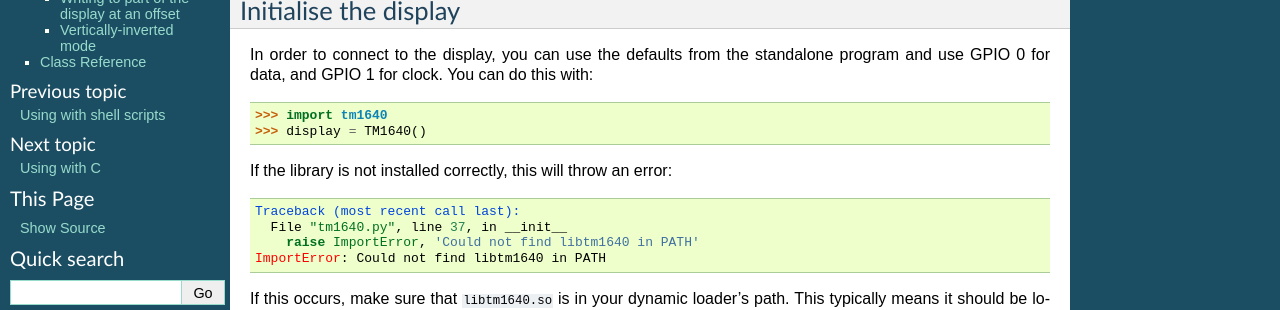
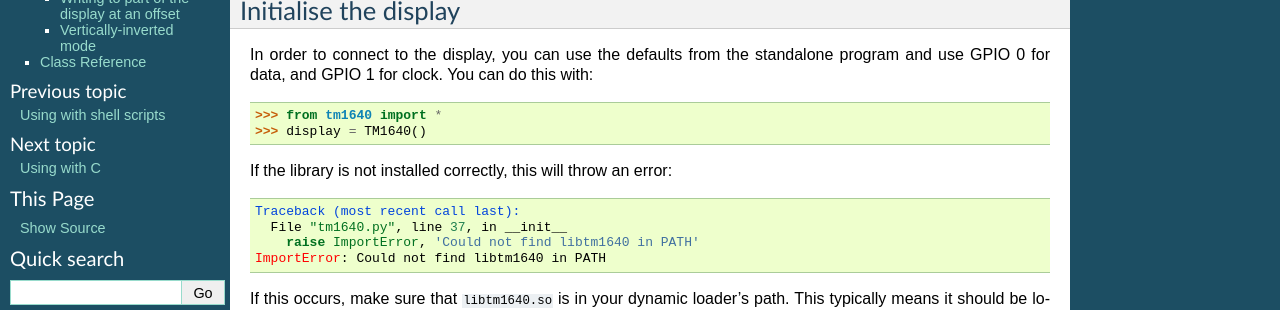
Before and after one commit to micolous/tm1640-rpi, a Sphinx documentation site: the page built from doc/source/python.rst, in a window 1280 px wide. Shown: the part 164-474 px from the top of the page. Built offline with Sphinx 7.4.7, drawn with Linux system fonts in a browser that asks for light colours.

Commit message:
Update python.rst
Fix #6

```diff
--- a/doc/source/python.rst
+++ b/doc/source/python.rst
@@ -10,7 +10,7 @@ Initialise the display
 
 In order to connect to the display, you can use the defaults from the standalone program and use GPIO 0 for data, and GPIO 1 for clock.  You can do this with::
 
-	>>> import tm1640
+	>>> from tm1640 import *
 	>>> display = TM1640()
 
 If the library is not installed correctly, this will throw an error::
```
